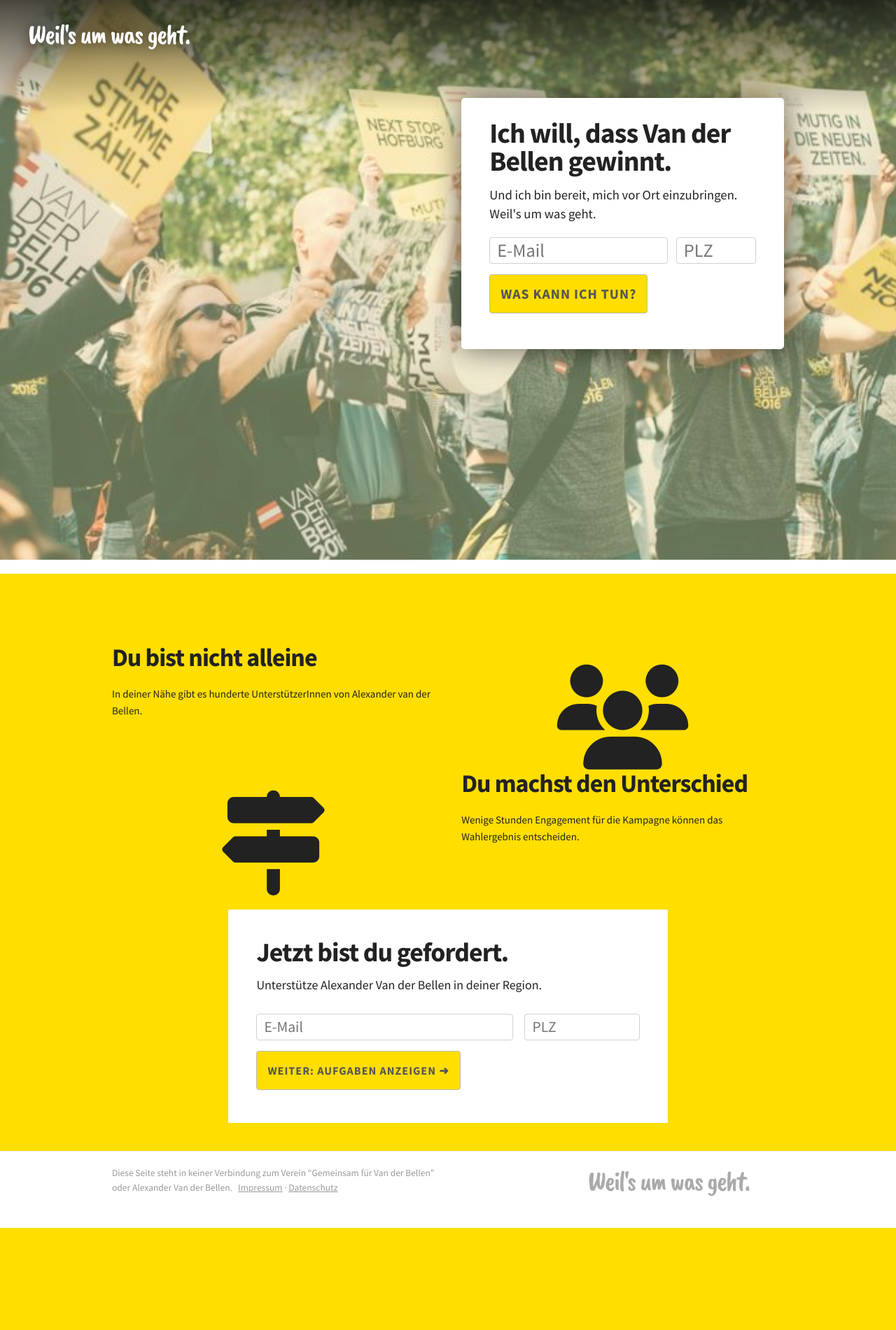
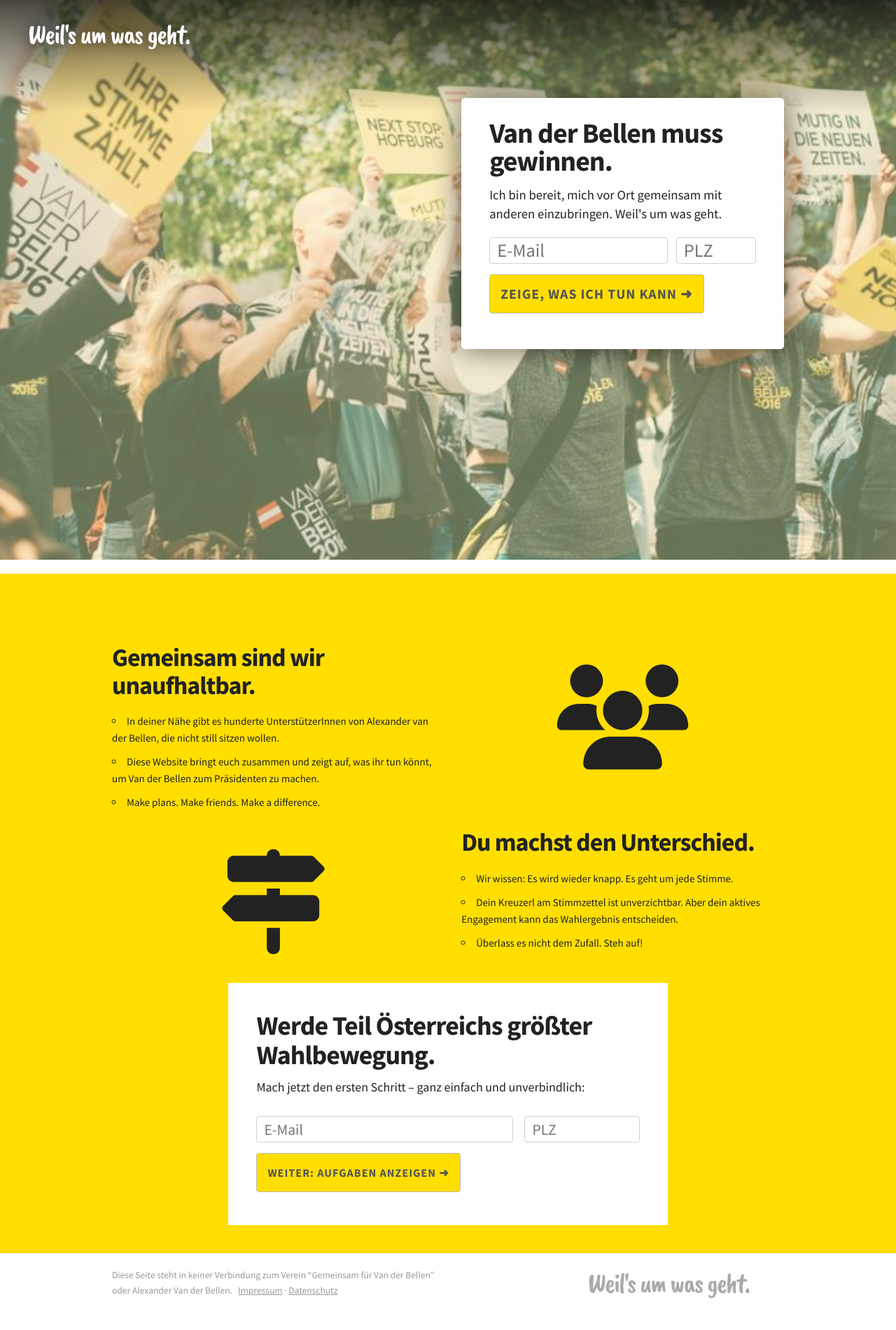
Before and after one commit to hack4vdb/anthill, a Django app: page / in a window 1280 px wide. Shown: the whole page at 70% size. Before the commit the page ends 1755 px from the top, so only its background shows below. Run offline with Django 3.2, Linux system fonts and the light colour scheme; parts of the project's set-up code (start-up, migrations or seed data) failed here and were passed over; some libraries are stand-ins or nearby versions.

Commit message:
Improve front page copy

```diff
--- a/anthill/templates/home.html
+++ b/anthill/templates/home.html
@@ -13,8 +13,8 @@
   <div class="container">
     <div class="row">
       <div id="signup-bubble" class="one-half column offset-by-six">
-        <h2>Ich will, dass Van der Bellen gewinnt.</h2>
-        <p>Und ich bin bereit, mich vor Ort einzubringen. Weil's um was geht.</p>
+        <h2><!--Ich will, dass Van der Bellen gewinnt.-->Van der Bellen muss gewinnen.</h2>
+        <p>Ich bin bereit, mich vor Ort gemeinsam mit anderen einzubringen. Weil's um was geht.</p>
 
         <form action="" method="POST">
           {% csrf_token %}
@@ -26,7 +26,7 @@
           {{ form.email.errors }}
           {{ form.postcode.errors }}
           <button type="submit" class="event-button">
-            Was kann ich tun?
+            <!--Was kann ich tun?-->Zeige, was ich tun kann ➜
           </button>
         </form>
 
@@ -45,8 +45,18 @@
   <div class="container">
     <div class="row">
       <div class="one-half column">
-        <h3>Du bist nicht alleine</h3>
-        <p>In deiner Nähe gibt es hunderte UnterstützerInnen von Alexander van der Bellen.</p>
+        <h3>Gemeinsam sind wir unaufhaltbar.</h3>
+        <ul>
+          <li>
+            In deiner Nähe gibt es hunderte UnterstützerInnen von Alexander van der Bellen, die nicht still sitzen wollen.
+          </li>
+          <li>
+            Diese Website bringt euch zusammen und zeigt auf, was ihr tun könnt, um Van der Bellen zum Präsidenten zu machen.
+          </li>
+          <li>
+            Make plans. Make friends. Make a difference.
+          </li>
+        </ul>
       </div>
       <div class="one-half column icon">
         <i class="fa fa-5x fa-users" aria-hidden="true"></i>
@@ -57,14 +67,24 @@
         <i class="fa fa-5x fa-map-signs" aria-hidden="true"></i>
       </div>
       <div class="one-half column">
-        <h3>Du machst den Unterschied</h3>
-        <p>Wenige Stunden Engagement für die Kampagne können das Wahlergebnis entscheiden.</p>
+        <h3>Du machst den Unterschied.</h3>
+        <ul>
+          <li>
+            Wir wissen: Es wird wieder knapp. Es geht um jede Stimme.
+          </li>
+          <li>
+            Dein Kreuzerl am Stimmzettel ist unverzichtbar. Aber dein aktives Engagement kann das Wahlergebnis entscheiden.
+          </li>
+          <li>
+            Überlass es nicht dem Zufall. Steh auf!
+          </li>
+        </ul>
       </div>
     </div>
     <div class="row">
       <div class="eight columns offset-by-two" id="signup-bubble-2">
-        <h2>Jetzt bist du gefordert.</h2>
-        <p>Unterstütze Alexander Van der Bellen in deiner Region.</p>
+        <h2>Werde Teil Österreichs größter Wahlbewegung.</h2>
+        <p>Mach jetzt den ersten Schritt – ganz einfach und unverbindlich:</p>
         <!--button class="sm-button" onclick="FB.login(function(response) { statusChangeCallback(response); }, {scope: 'public_profile,email,user_location'});">
           <i class="fa fa-facebook-official" aria-hidden="true"></i> Mit Facebook anmelden
         </button-->
```
